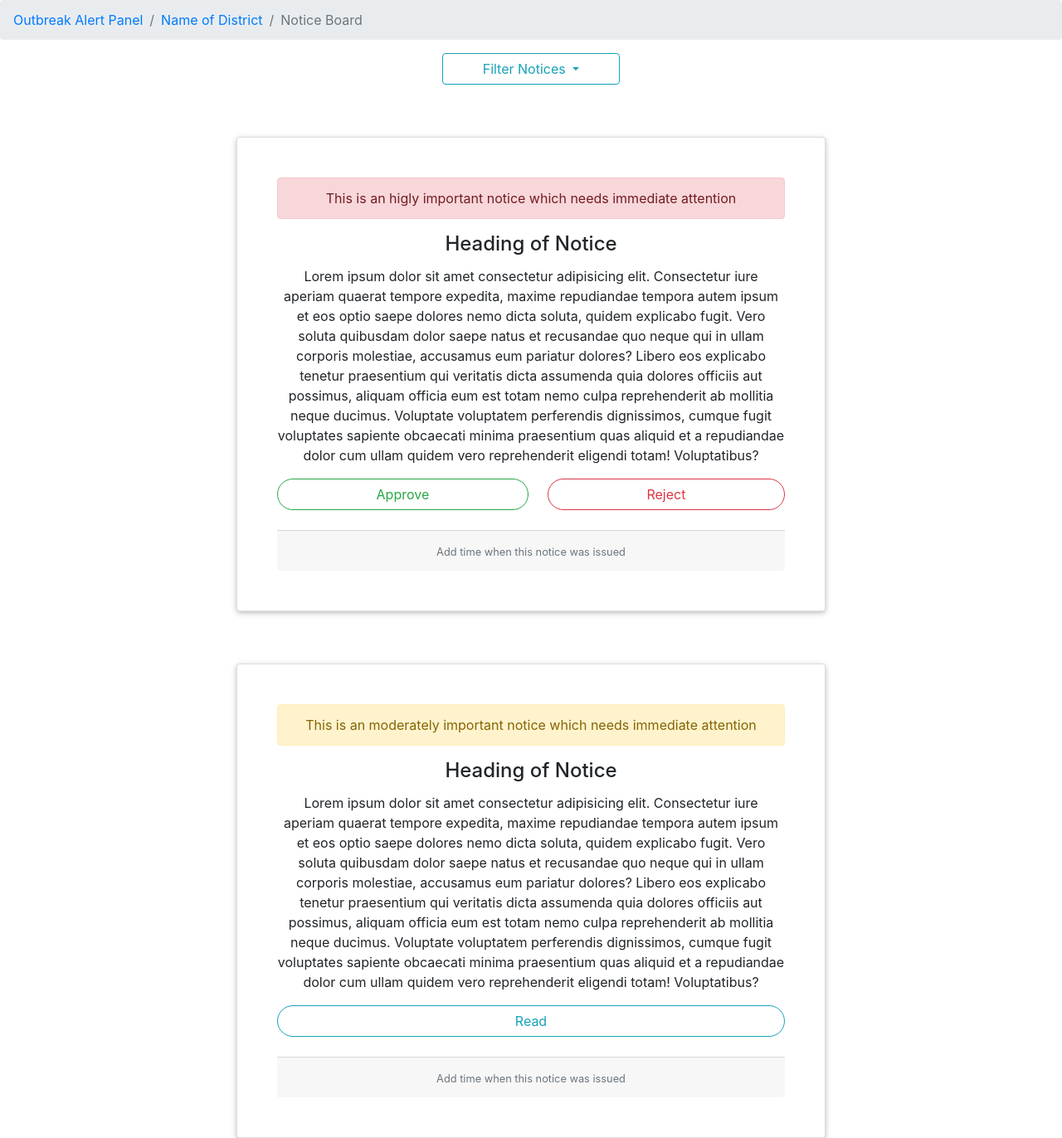
After one commit to biswajitpatra/Disease-Reporting-System, a Django app: page /user/ in a window 1280 px wide. The commit adds this page. Shown: the whole page at 83% size. Run offline with Django 3.2, Linux system fonts and the light colour scheme; some libraries are stand-ins or nearby versions.

Commit message:
added user notice

```diff
--- /dev/null
+++ b/disdata/static/css/user.css
@@ -0,0 +1,32 @@
+a {
+    -webkit-transition: .25s all;
+    transition: .25s all;
+   }
+   .card {
+     padding-left:auto;
+     padding-right:auto;
+     min-height:500px;
+     margin-top:15px;
+    box-shadow: 0 2px 5px 0 rgba(0, 0, 0, 0.16), 0 2px 10px 0 rgba(0, 0, 0, 0.12);
+    -webkit-transition: .25s box-shadow;
+    transition: .25s box-shadow;
+   }
+   .card:focus, .card:hover {
+    box-shadow: 0 5px 11px 0 rgba(0, 0, 0, 0.18), 0 4px 15px 0 rgba(0, 0, 0, 0.15);
+   }
+   .card-inverse .card-img-overlay {
+    background-color: rgba(51, 51, 51, 0.85);
+    border-color: rgba(51, 51, 51, 0.85);
+   }
+   .card-img-top{
+     margin-top:10px;
+   }
+   .col-xs-12{
+     text-align:center;
+     margin-left:auto;
+     margin-right:auto;
+   }
+   .row{
+     margin-left:auto;
+     margin-right:auto;
+   }
--- /dev/null
+++ b/disdata/templates/user-notice.html
@@ -0,0 +1,85 @@
+<!doctype html>
+<html lang="en">
+  <head>
+    <!-- Required meta tags -->
+    <meta charset="utf-8">
+    <meta name="viewport" content="width=device-width, initial-scale=1, shrink-to-fit=no">
+    {% load static %}
+    <!-- Bootstrap CSS -->
+    <link rel="stylesheet" href="https://stackpath.bootstrapcdn.com/bootstrap/4.5.0/css/bootstrap.min.css" integrity="sha384-9aIt2nRpC12Uk9gS9baDl411NQApFmC26EwAOH8WgZl5MYYxFfc+NcPb1dKGj7Sk" crossorigin="anonymous">
+    <link rel="stylesheet" href="{% static 'css/user.css' %}">
+    <title>Notice Board</title>
+  </head>
+  <body>
+    <nav aria-label="breadcrumb">
+        <ol class="breadcrumb">
+          <li class="breadcrumb-item"><a href="#">Outbreak Alert Panel</a></li>
+          <li class="breadcrumb-item"><a href="#">Name of District</a></li>
+          <li class="breadcrumb-item active" aria-current="page">Notice Board</li>
+        </ol>
+      </nav>
+      <!-- TODO: Filter Notices based on read/unread-->
+      <center>
+          <div class="dropdown">
+            <button class="btn px-5 btn-outline-info dropdown-toggle" type="button" id="dropdownMenu2" data-toggle="dropdown" aria-haspopup="true" aria-expanded="false">
+              Filter Notices
+            </button>
+            <div class="dropdown-menu px-5" aria-labelledby="dropdownMenu2">
+              <button class="dropdown-item" type="button">Read</button>
+              <button class="dropdown-item" type="button">Unread</button>
+            </div>
+          </div>
+      </center>
+      <!-- TODO: Add for loop for multiple cards by creating separate rows for each Notice Card-->
+    <div class="container mt-5">
+        <!-- ? This card is for approval notices -->
+        <div class="row">
+          <div class="col-xs-12 col-md-12 col-lg-8">
+            <div class="card p-5">
+            <div class="card-block">
+                <!-- TODO: Add dynamic alert based on importance of Notice -->
+                <div class="alert alert-danger text-center mx-auto" role="alert">
+                    This is an higly important notice which needs immediate attention
+                  </div>
+              <h4 class="card-title">Heading of Notice</h4>
+              <p class="card-text">Lorem ipsum dolor sit amet consectetur adipisicing elit. Consectetur iure aperiam quaerat tempore expedita, maxime repudiandae tempora autem ipsum et eos optio saepe dolores nemo dicta soluta, quidem explicabo fugit. Vero soluta quibusdam dolor saepe natus et recusandae quo neque qui in ullam corporis molestiae, accusamus eum pariatur dolores? Libero eos explicabo tenetur praesentium qui veritatis dicta assumenda quia dolores officiis aut possimus, aliquam officia eum est totam nemo culpa reprehenderit ab mollitia neque ducimus. Voluptate voluptatem perferendis dignissimos, cumque fugit voluptates sapiente obcaecati minima praesentium quas aliquid et a repudiandae dolor cum ullam quidem vero reprehenderit eligendi totam! Voluptatibus?</p>
+            </div>
+            <!-- TODO: Write a conditional test to check whether notice needs approval or is just for informational-->
+            <!-- TODO: Accordingly add the buttons dynamically for each card -->
+           <div class="btn-group mt-3">
+                <button class="btn btn-outline-success rounded-pill mr-4">Approve</button>
+                <button class="btn btn-outline-danger rounded-pill">Reject</button>
+           </div>
+            <div class="card-footer mt-4">
+              <small class="text-muted">Add time when this notice was issued</small>
+            </div>
+            </div>
+          </div>
+        </div>
+        <!-- ?This card is for warning notices -->
+        <div class="row mt-5">
+            <div class="col-xs-12 col-md-12 col-lg-8">
+              <div class="card p-5">
+              <div class="card-block">
+                <div class="alert alert-warning text-center mx-auto" role="alert">
+                    This is an moderately important notice which needs immediate attention
+                  </div>
+                <h4 class="card-title">Heading of Notice</h4>
+                <p class="card-text">Lorem ipsum dolor sit amet consectetur adipisicing elit. Consectetur iure aperiam quaerat tempore expedita, maxime repudiandae tempora autem ipsum et eos optio saepe dolores nemo dicta soluta, quidem explicabo fugit. Vero soluta quibusdam dolor saepe natus et recusandae quo neque qui in ullam corporis molestiae, accusamus eum pariatur dolores? Libero eos explicabo tenetur praesentium qui veritatis dicta assumenda quia dolores officiis aut possimus, aliquam officia eum est totam nemo culpa reprehenderit ab mollitia neque ducimus. Voluptate voluptatem perferendis dignissimos, cumque fugit voluptates sapiente obcaecati minima praesentium quas aliquid et a repudiandae dolor cum ullam quidem vero reprehenderit eligendi totam! Voluptatibus?</p>
+              </div>
+              <button class="btn btn-outline-info rounded-pill mt-3">Read</button>
+            <div class="card-footer mt-4">
+              <small class="text-muted">Add time when this notice was issued</small>
+            </div>
+              </div>
+            </div>
+          </div>
+    </div>
+
+    <!-- Optional JavaScript -->
+    <!-- jQuery first, then Popper.js, then Bootstrap JS -->
+    <script src="https://code.jquery.com/jquery-3.5.1.slim.min.js" integrity="sha384-DfXdz2htPH0lsSSs5nCTpuj/zy4C+OGpamoFVy38MVBnE+IbbVYUew+OrCXaRkfj" crossorigin="anonymous"></script>
+    <script src="https://cdn.jsdelivr.net/npm/popper.js@1.16.0/dist/umd/popper.min.js" integrity="sha384-Q6E9RHvbIyZFJoft+2mJbHaEWldlvI9IOYy5n3zV9zzTtmI3UksdQRVvoxMfooAo" crossorigin="anonymous"></script>
+    <script src="https://stackpath.bootstrapcdn.com/bootstrap/4.5.0/js/bootstrap.min.js" integrity="sha384-OgVRvuATP1z7JjHLkuOU7Xw704+h835Lr+6QL9UvYjZE3Ipu6Tp75j7Bh/kR0JKI" crossorigin="anonymous"></script>
+  </body>
+</html>
--- a/disdata/views.py
+++ b/disdata/views.py
@@ -27,6 +27,8 @@ def govtReport(request):
     print(reports)
     return render(request, 'govtReport.html', { "diseases": list_of_diseases, "reports": reports})
 
+def user(requests):
+    return render(requests,'user-notice.html')
 
 def check_hospital_staff(user):
     if user.is_authenticated:
--- a/drd/urls.py
+++ b/drd/urls.py
@@ -30,6 +30,7 @@ urlpatterns = [
     path('report_verify/',views.verify_report_api, name='verify report'),
     re_path(r'^area/(?P<pincode>[0-9]{6})/$', views.areaReport, name='areaReport'),
     path('admin/', admin.site.urls),
+    path('user/', views.user, name='user'),
     path('govt/', views.govtReport, name='govtReport'),
     path('login/',LoginView.as_view(template_name='admin/login.html',extra_context={'site_header':'Login form'})),
     path('telephony_bot/',views.telephony_bot,name='Dialogflow bot'),
```
Also changed, not shown: disdata/templates/govtReport.html (+8 -8 lines).
